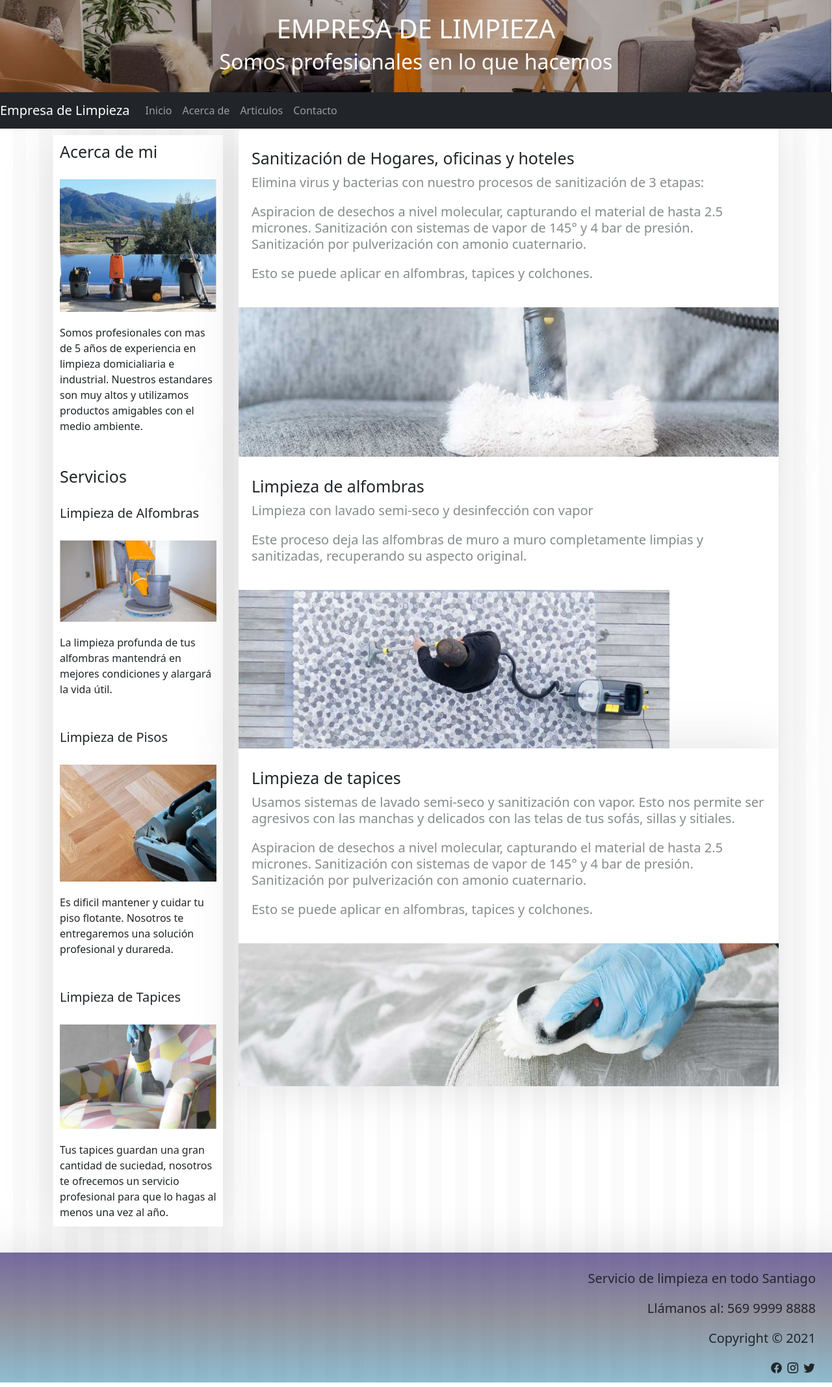
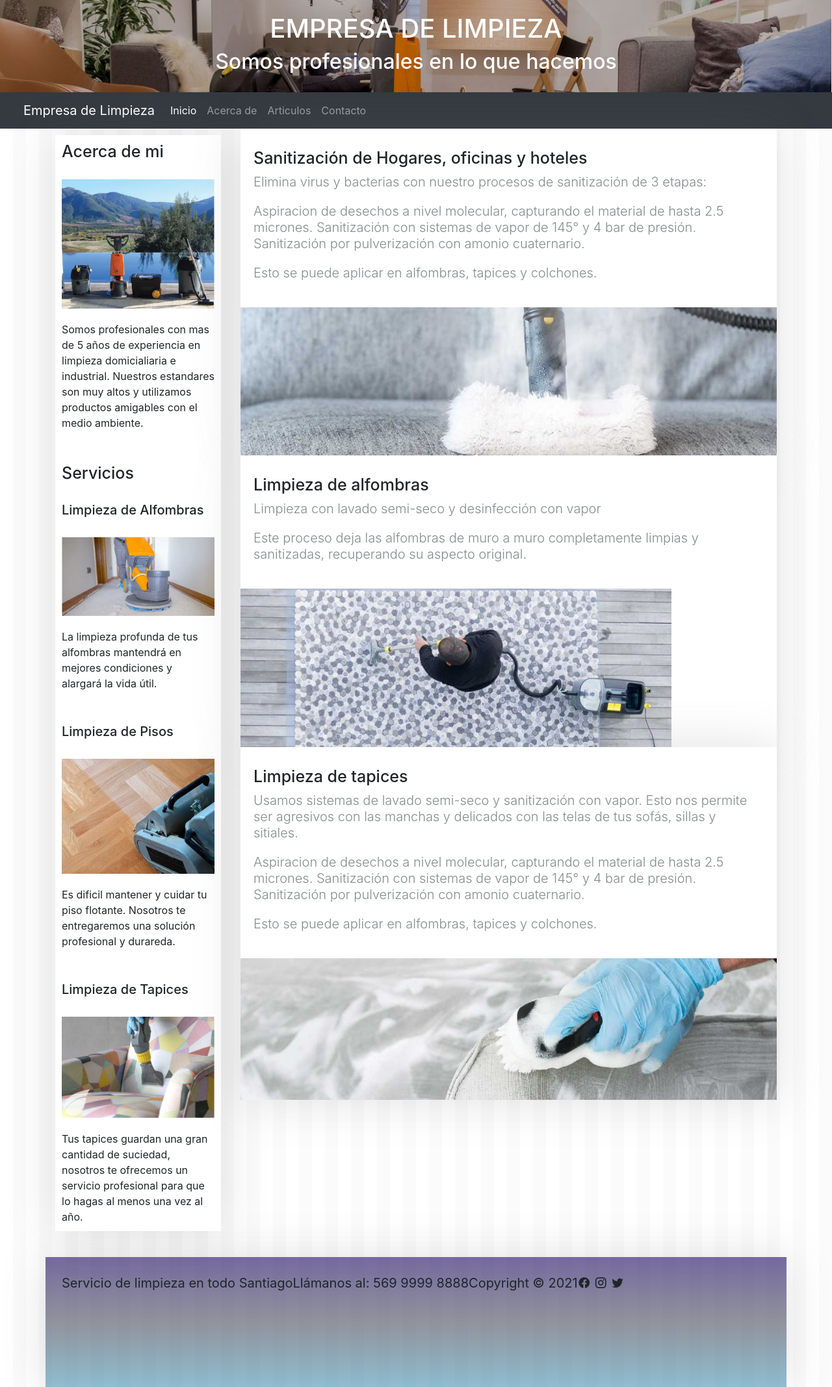
Before and after one commit to AnGonzalezv/evaluacion_mod2_pag2, a plain HTML site: page index.html in a window 1280 px wide. Shown: the whole page at 65% size. Drawn offline with nearby package versions, Linux system fonts and the light colour scheme.

Commit message:
tercer commit

```diff
--- a/estilos.css
+++ b/estilos.css
@@ -1,4 +1,3 @@
-
 *{
     box-sizing: border-box;
     margin: 0;
@@ -8,6 +7,8 @@
 html{
     height: 100%;
 }
+
+
 
 body{
     font-family: 'Roboto Condensed', sans-serif;
@@ -26,22 +27,18 @@
 }
 
 .h1-header{
-
     text-align: center;
     color: #fff;
 }
 
 .h2-header{
-
     text-align: center;
     color: #fff;
 }
 
-.main{
-    grid-area: main;
-
+.navbar-brand{
+    margin-left: 20px;
 }
-
 /* ---------- Articulos ----------*/
 .articulo {
 	background: #fff;
@@ -94,15 +91,12 @@
     margin-bottom:30px;
 }
 
-
 .aside{
-    grid-area: aside;
     padding: 10px;
 }
 
 .titulo-aside{
     padding: 10px;
-
 	font-size: 25px;
 }
 
@@ -118,8 +112,6 @@
 	background: #fff;
 	box-shadow: 0px 0px 70px rgba(102, 102, 102, 0.2);
 }
-
-
 .extracto-aside{
     padding: 10px;
     margin-bottom:30px;
@@ -133,20 +125,16 @@
     padding: 10px;
     width: 300px;
     height: 200px;
-
 }
-
 
 /*---------- FOOTER ----------*/
 .footer{
-    grid-area: footer;
     background: linear-gradient(to bottom, rgba(25, 7, 94, 0.6), rgba(73, 75, 92, 0.6), rgba(7, 109, 150, .45)), url(img/footer.png);
     background-attachment: fixed;
     background-position: center;
     background-size: cover;
     height: 200px;
 	font-size: 20px;
-	grid-area: footer;
 	padding: 25px;
 	text-align: right;
 	box-shadow: 0px 0px 70px rgba(102, 102, 102, 0.2);
--- a/index.html
+++ b/index.html
@@ -6,25 +6,31 @@
     <link rel="stylesheet" href="estilos.css">
     <link href="https://fonts.googleapis.com/css?family=Roboto+Condensed:300,400,700&display=swap" rel="stylesheet"/>
     <link href="https://cdn.materialdesignicons.com/5.0.45/css/materialdesignicons.min.css" rel='stylesheet'>
-    <link href="https://cdn.jsdelivr.net/npm/bootstrap@5.0.0-beta1/dist/css/bootstrap.min.css" rel="stylesheet" integrity="sha384-giJF6kkoqNQ00vy+HMDP7azOuL0xtbfIcaT9wjKHr8RbDVddVHyTfAAsrekwKmP1" crossorigin="anonymous">
+    <link rel="stylesheet" href="https://stackpath.bootstrapcdn.com/bootstrap/4.1.3/css/bootstrap.min.css"
+    integrity="sha384-
+    MCw98/SFnGE8fJT3GXwEOngsV7Zt27NXFoaoApmYm81iuXoPkFOJwJ8ERdknLPMO"
+    crossorigin="anonymous">
 
     <title>Empresa de Limpieza</title>
 </head>
 <body>
     <header class="header">
-        <div class="container-">
+        <div class="container">
             <h1 class="h1-header">EMPRESA DE LIMPIEZA</h1>
             <h2 class="h2-header">Somos profesionales en lo que hacemos</h2>
         </div>
 
     </header>
+
+
       <nav class="navbar navbar-expand-lg navbar-dark bg-dark">
-        <a class="navbar-brand" href="#">Empresa de Limpieza</a>
-        <button class="navbar-toggler" type="button" data-toggle="collapse" data-target="#navbarNav" aria-controls="navbarNav" aria-expanded="false" aria-label="Toggle navigation">
+        <button class="navbar-toggler" type="button" data-toggle="collapse" data-target="#navbarTogglerDemo03" aria-controls="navbarTogglerDemo03" aria-expanded="false" aria-label="Toggle navigation">
           <span class="navbar-toggler-icon"></span>
         </button>
-        <div class="collapse navbar-collapse" id="navbarNav">
-          <ul class="navbar-nav">
+        <a class="navbar-brand" href="#">Empresa de Limpieza</a>
+
+        <div class="collapse navbar-collapse" id="navbarTogglerDemo03">
+          <ul class="navbar-nav mr-auto mt-2 mt-lg-0">
             <li class="nav-item active">
                 <a class="nav-link" href="#">Inicio </a>
               </li>
@@ -152,6 +158,7 @@
     </div>
     </div>
 </div>
+<div class="container">
     <footer class="footer row">
 
         <p>Servicio de limpieza en todo Santiago</p>
@@ -163,5 +170,18 @@
             <i class="iconos__icon mdi mdi-twitter"></i>
         </div>
     </footer>
+</div>
+<!--jQuery 3.3.1-->
+<script src="https://code.jquery.com/jquery-3.3.1.slim.min.js" integrity="sha384-
+q8i/X+965DzO0rT7abK41JStQIAqVgRVzpbzo5smXKp4YfRvH+8abtTE1Pi6jizo"
+crossorigin="anonymous"></script>
+<!--Popper JS 1.14.3-->
+<script src="https://cdnjs.cloudflare.com/ajax/libs/popper.js/1.14.3/umd/popper.min.js"
+integrity="sha384-ZMP7rVo3mIykV+2+9J3UJ46jBk0WLaUAdn689aCwoqbBJiSnjAK/l8WvCWPIPm49"
+crossorigin="anonymous"></script>
+<!--Bootstrap JS 4.1.3-->
+<script src="https://stackpath.bootstrapcdn.com/bootstrap/4.1.3/js/bootstrap.min.js" integrity="sha384-
+ChfqqxuZUCnJSK3+MXmPNIyE6ZbWh2IMqE241rYiqJxyMiZ6OW/JmZQ5stwEULTy"
+crossorigin="anonymous"></script>
 </body>
 </html>
```
Lines whose indentation alone changed are shown as unchanged.
